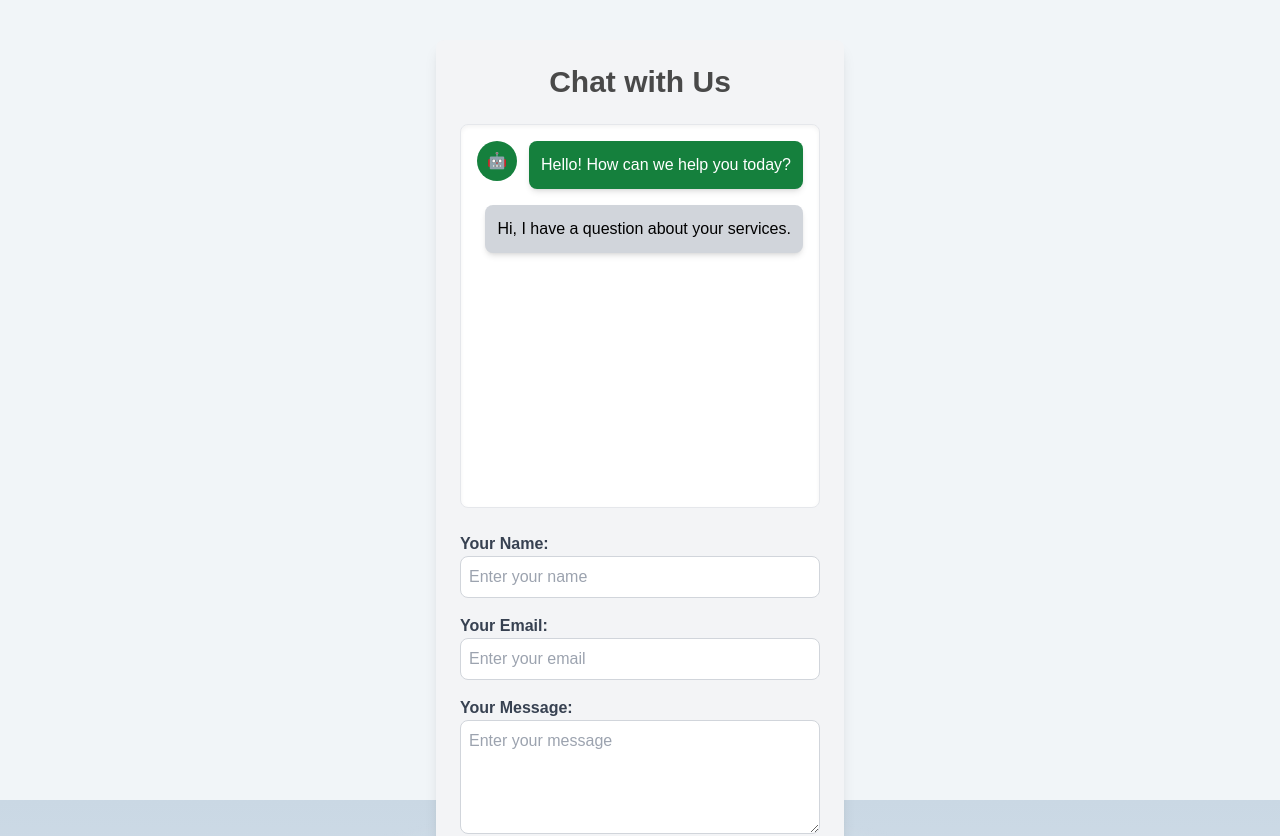
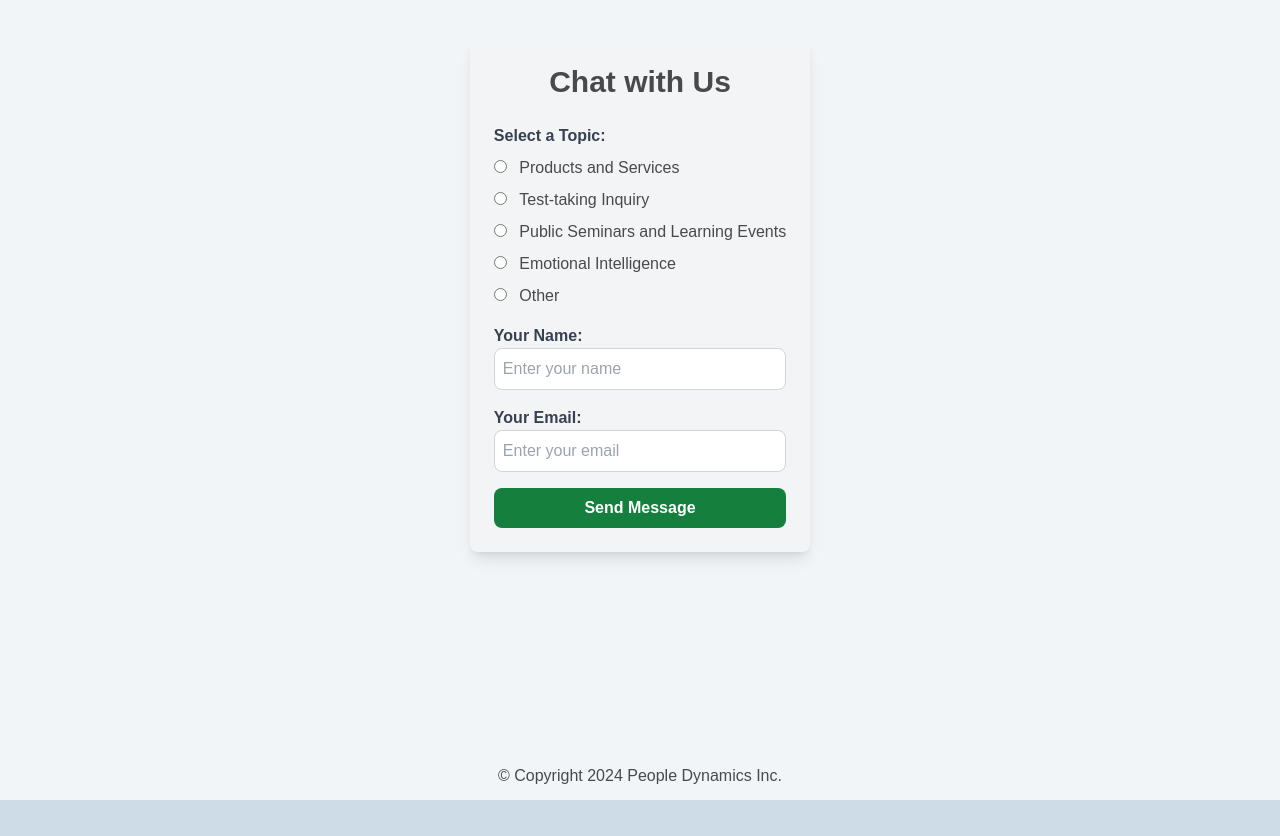
Before and after one commit to janela3121/ac-chatbot, a SvelteKit app: page /about in a window 1280 px wide. Shown: the top 836 px of the page. After the commit the page ends 800 px from the top, so only its background shows below. Built offline with nearby package versions, Linux system fonts and the light colour scheme.

Commit message:
added chatbot UI

```diff
--- a/src/routes/+page.svelte
+++ b/src/routes/+page.svelte
@@ -19,16 +19,16 @@
 <section class="bg-[#F1F5F8] dark:bg-darkbg flex flex-col items-center justify-center mt-[50%]">
 	<h1 class="text-3xl font-bold text-center mb-6">Welcome to AC Chatbot</h1>
 
-	<div class="frosted-glass my-10 p-10 bg-white/30 border border-gray-200 rounded-lg shadow-lg w-[400px]"> <!-- Adjusted width to max-w-md -->
+	<div class="frosted-glass my-10 p-10 bg-white/30 border border-gray-200 rounded-lg shadow-lg w-[400px]">
 		<h2 class="text-center text-lg font-bold mb-10">Administrator Login</h2>
 		<form on:submit|preventDefault={handleLogin}>
 		<div class="flex flex-col mb-4 w-full">
 			<label for="username" class="mb-2 block text-gray-700 font-semibold">Username:</label>
-			<input type="text" id="username" bind:value={username} class="border-2 border-white/50 rounded-md p-2 focus:outline-none focus:ring-2 focus:ring-blue-500" />
+			<input type="text" id="username" bind:value={username} class="w-full p-2 border border-gray-300 rounded-lg focus:outline-none focus:ring-2 focus:ring-blue-500" />
 		</div>
 		<div class="flex flex-col mb-8 w-full">
 			<label for="password" class="mb-4 block text-gray-700 font-semibold">Password:</label>
-			<input type="password" id="password" bind:value={password} class="border-2 border-white/50 rounded-md p-2 focus:outline-none focus:ring-2 focus:ring-blue-500" />
+			<input type="password" id="password" bind:value={password} class="w-full p-2 border border-gray-300 rounded-lg focus:outline-none focus:ring-2 focus:ring-blue-500" />
 		</div>
 		{#if error}
 			<p id="error" class="text-red-500 mb-4">{error}</p>
--- a/src/routes/about/+page.svelte
+++ b/src/routes/about/+page.svelte
@@ -1,37 +1,96 @@
+<script>
+	let name = '';
+	let email = '';
+	let message = '';
+	let selectedTopic = '';
+	let error = '';
+	let isSubmitted = false;
+	let userMessage = '';
+	let conversationHistory = [];
+
+	function handleSubmit() {
+		if (selectedTopic === 'Other') {
+			selectedTopic = message;
+		}
+
+		if (name != '' && email != '' && selectedTopic != '') {
+			isSubmitted = true;
+			// Add initial bot message
+			conversationHistory = [...conversationHistory, {
+				sender: 'bot',
+				text: `Hi ${name}, thank you for contacting us about ${selectedTopic}. How can we assist you further?`
+			}];
+		} else {
+			isSubmitted = false;
+			error = 'Please complete the form before proceeding.';
+		}
+	}
+
+	function sendMessage() {
+		if (userMessage.trim() === '') return;
+
+		conversationHistory = [...conversationHistory, {
+			sender: 'user',
+			text: userMessage
+		}];
+
+		userMessage = '';
+
+		// Simulate a bot response
+		setTimeout(() => {
+			conversationHistory = [...conversationHistory, {
+				sender: 'bot',
+				text: "Thanks for your message. We're looking into it!"
+			}];
+		}, 1000);
+	}
+
+	function endChat() {
+		isSubmitted = false;
+		name = '';
+		email = '';
+		message = '';
+		selectedTopic = '';
+	}
+</script>
+
 <svelte:head>
 	<title>Chatbot Interface</title>
 	<meta name="description" content="Chat with us using our chatbot!" />
 </svelte:head>
 
-<div class="max-w-4xl mx-auto my-10 p-6 bg-gray-100 rounded-lg shadow-lg">
+<div class="mx-auto my-10 p-6 bg-gray-100 rounded-lg shadow-lg">
 	<h1 class="text-3xl font-bold text-center mb-6">Chat with Us</h1>
 
-	<!-- Chatbot Messages Container -->
-	<div id="chatbox" class="h-96 overflow-y-auto bg-white rounded-lg p-4 shadow-inner border border-gray-200">
-		<!-- Bot greeting -->
+	<!-- Form Section -->
+	{#if !isSubmitted}
+		<form on:submit|preventDefault={handleSubmit} class="mt-6">
 			<div class="mb-4">
-			<div class="flex items-start">
-				<div class="w-10 h-10 rounded-full bg-green-700 text-white flex items-center justify-center">
-					<!-- Bot avatar (could be a bot icon) -->
-					🤖
+				<p class="block text-gray-700 font-semibold mb-2">Select a Topic:</p>
+				<div class="flex flex-col space-y-2">
+					<div>
+						<input type="radio" id="products" name="topic" value="Products and Services" bind:group={selectedTopic} />
+						<label for="products" class="ml-2">Products and Services</label>
 					</div>
-				<div class="ml-3 bg-green-700 text-white p-3 rounded-lg shadow-md">
-					<p>Hello! How can we help you today?</p>
+					<div>
+						<input type="radio" id="test-inquiry" name="topic" value="Test-taking Inquiry" bind:group={selectedTopic} />
+						<label for="test-inquiry" class="ml-2">Test-taking Inquiry</label>
 					</div>
+					<div>
+						<input type="radio" id="seminars" name="topic" value="Public Seminars and Learning Events" bind:group={selectedTopic} />
+						<label for="seminars" class="ml-2">Public Seminars and Learning Events</label>
 					</div>
+					<div>
+						<input type="radio" id="emotional-intelligence" name="topic" value="Emotional Intelligence" bind:group={selectedTopic} />
+						<label for="emotional-intelligence" class="ml-2">Emotional Intelligence</label>
 					</div>
-		<!-- Example user message -->
-		<div class="mb-4">
-			<div class="flex justify-end">
-				<div class="bg-gray-300 text-black p-3 rounded-lg shadow-md">
-					<p>Hi, I have a question about your services.</p>
-				</div>
+					<div>
+						<input type="radio" id="other" name="topic" value="Other" bind:group={selectedTopic} />
+						<label for="other" class="ml-2">Other</label>
 					</div>
 				</div>
 			</div>
 
-	<!-- User Input Form -->
-	<form on:submit|preventDefault={handleSubmit} class="mt-6">
 			<div class="mb-4">
 				<label for="name" class="block text-gray-700 font-semibold">Your Name:</label>
 				<input type="text" id="name" bind:value={name} placeholder="Enter your name"
@@ -44,28 +103,78 @@
 					class="w-full p-2 border border-gray-300 rounded-lg focus:outline-none focus:ring-2 focus:ring-blue-500">
 			</div>
 
+			{#if selectedTopic === 'Other'}
 				<div class="mb-4">
 					<label for="message" class="block text-gray-700 font-semibold">Your Message:</label>
 					<textarea id="message" bind:value={message} rows="4" placeholder="Enter your message"
 						class="w-full p-2 border border-gray-300 rounded-lg focus:outline-none focus:ring-2 focus:ring-blue-500"></textarea>
 				</div>
+			{/if}
+
+			{#if error}
+				<p id="error" class="text-red-500 mb-4">{error}</p>
+			{/if}
 
 			<button type="submit"
 				class="w-full py-2 bg-green-700 hover:bg-green-800 text-white font-bold rounded-lg focus:outline-none focus:ring-2 focus:ring-blue-500">
 				Send Message
 			</button>
 		</form>
+	{/if}
+
+	<!-- Chat Conversation Section -->
+	{#if isSubmitted}
+		<div class="bg-white p-6 rounded-lg shadow-lg">
+			<div class="flex justify-between items-center">
+				<h2 class="text-xl font-bold">Chat with Us</h2>
+				<button on:click={endChat} class="py-2 px-4 bg-red-600 hover:bg-red-700 text-white font-bold rounded-lg">
+					End Chat Session
+				</button>
 			</div>
 
-<script>
-	let name = '';
-	let email = '';
-	let message = '';
+			<div class="mb-4">
+				<p><strong>Name:</strong> {name}</p>
+				<p><strong>Email:</strong> {email}</p>
+				<p><strong>Topic:</strong> {selectedTopic === 'Other' ? message : selectedTopic}</p>
+			</div>
 
-	// Dummy handleSubmit function for now
-	function handleSubmit() {
-		console.log('Name:', name);
-		console.log('Email:', email);
-		console.log('Message:', message);
+			<div id="chatbox" class="h-96 overflow-y-auto bg-gray-50 rounded-lg p-4 shadow-inner border border-gray-200">
+				{#each conversationHistory as msg, i}
+					{#if msg.sender === 'bot'}
+						<div class="mb-4 flex">
+							<div class="w-10 h-10 rounded-full bg-blue-500 text-white flex items-center justify-center">
+								🤖
+							</div>
+							<div class="ml-3 bg-blue-500 text-white p-3 rounded-lg shadow-md">
+								<p>{msg.text}</p>
+							</div>
+						</div>
+					{:else}
+						<div class="mb-4 flex justify-end">
+							<div class="bg-gray-300 p-3 rounded-lg shadow-md">
+								<p>{msg.text}</p>
+							</div>
+							<div class="ml-3 w-10 h-10 rounded-full bg-gray-400 text-white flex items-center justify-center">
+								👤
+							</div>
+						</div>
+					{/if}
+				{/each}
+			</div>
+
+
+			<div class="mt-6">
+				<input type="text" bind:value={userMessage} placeholder="Type your message..."
+					class="w-full p-2 border border-gray-300 rounded-lg focus:outline-none focus:ring-2 focus:ring-blue-500"
+					on:keypress={event => {
+						if (event.key === 'Enter') {
+							event.preventDefault();
+							sendMessage();
 						}
-</script>
+					}}>
+				<button class="mt-2 py-2 px-4 bg-green-700 hover:bg-green-800 text-white font-bold rounded-lg shadow-md"
+					on:click={sendMessage}>Send</button>
+			</div>
+		</div>
+	{/if}
+</div>
```
Lines whose indentation alone changed are shown as unchanged.
